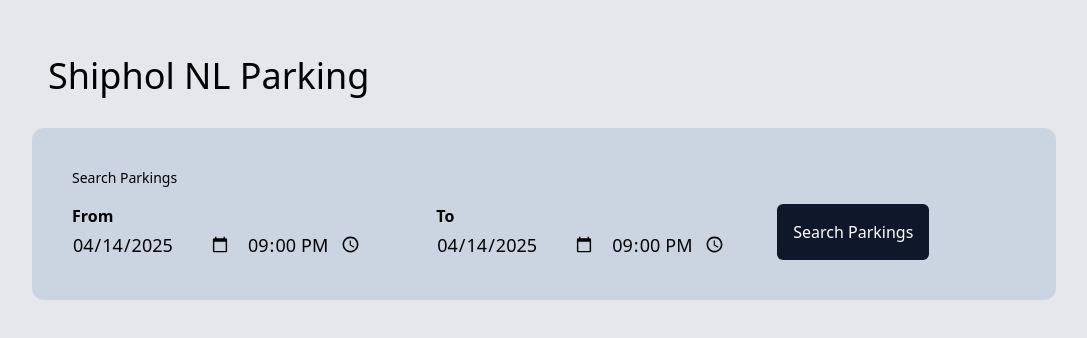
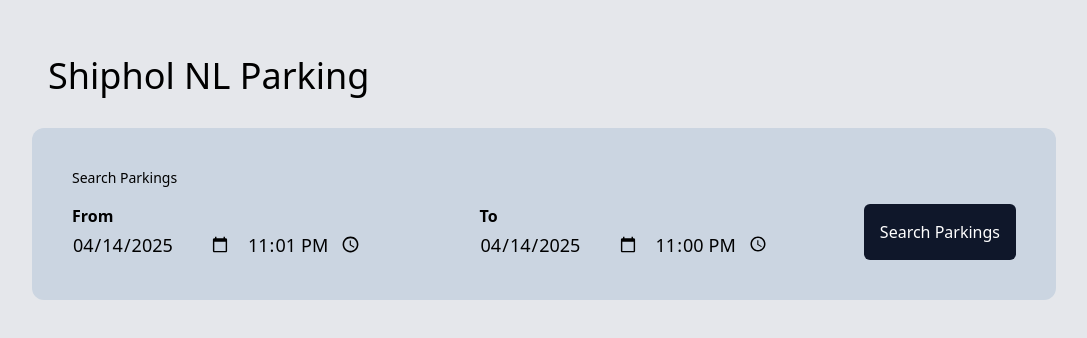
Before and after one commit to oion/parkos-search, a Nuxt app: page / in a window 1280 px wide. Shown: the top 338 px of the page, without its empty margins (96-1183 px from the left). Built offline with nearby package versions, Linux system fonts and the light colour scheme.

Commit message:
fix: styles

```diff
--- a/components/ParkosResults.vue
+++ b/components/ParkosResults.vue
@@ -13,10 +13,15 @@
   <div class="grid grid-cols-1 gap-4">
     <div
       v-for="(result, name, index) in results.available"
-      class="grid grid-cols-2 rounded-lg bg-slate-100 p-4"
+      class="grid grid-cols-12 gap-4 items-center rounded-lg bg-slate-100 p-4"
     >
-      <h3>{{ result.merchant.name }}</h3>
-      <p>{{ result.price }} {{ result.currency }}</p>
+      <h3 class="col-span-3 font-bold">
+        {{ result.merchant.name }}
+      </h3>
+      <span class="text-sm col-span-7">{{ result.parking_type }}</span>
+      <p class="col-span-2 text-orange-700 text-xl">
+        {{ result.price }} {{ result.currency }}
+      </p>
     </div>
   </div>
 </template>
--- a/components/ParkosSearch.vue
+++ b/components/ParkosSearch.vue
@@ -4,8 +4,8 @@
 
 const departure = ref(new Date().toISOString().split("T")[0]);
 const arrival = ref(new Date().toISOString().split("T")[0]);
-const departureTime = ref("21:00");
-const arrivalTime = ref("21:00");
+const departureTime = ref("23:01");
+const arrivalTime = ref("23:00");
 
 const results = ref();
 
@@ -48,7 +48,7 @@
     <div class="rounded-xl bg-slate-300 p-10" :class="classes">
       <h3 class="text-sm mb-4">Search Parkings</h3>
 
-      <div class="flex gap-4">
+      <div class="flex gap-4 justify-between">
         <div class="flex flex-row flex-wrap gap-x-4">
           <label for="departure" class="font-bold w-full">From</label>
           <input
```
